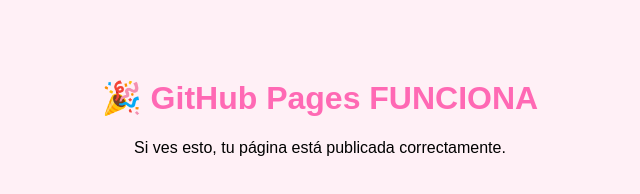
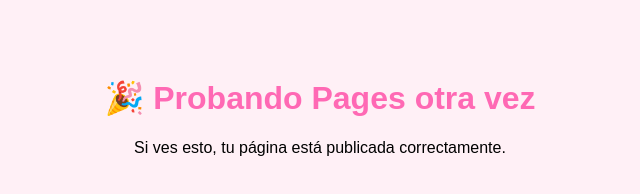
Before and after one commit to villasana2112-boop/tienda-online, a plain HTML site: page index.html in a window 1280 px wide. Shown: the whole page, without its empty margins (320-960 px from the left). Drawn offline with Linux system fonts and the light colour scheme.

Commit message:
Update index.html

```diff
--- a/index.html
+++ b/index.html
@@ -16,7 +16,7 @@
   </style>
 </head>
 <body>
-  <h1>🎉 GitHub Pages FUNCIONA</h1>
+  <h1>🎉 Probando Pages otra vez</h1>
   <p>Si ves esto, tu página está publicada correctamente.</p>
 </body>
 </html>
```
